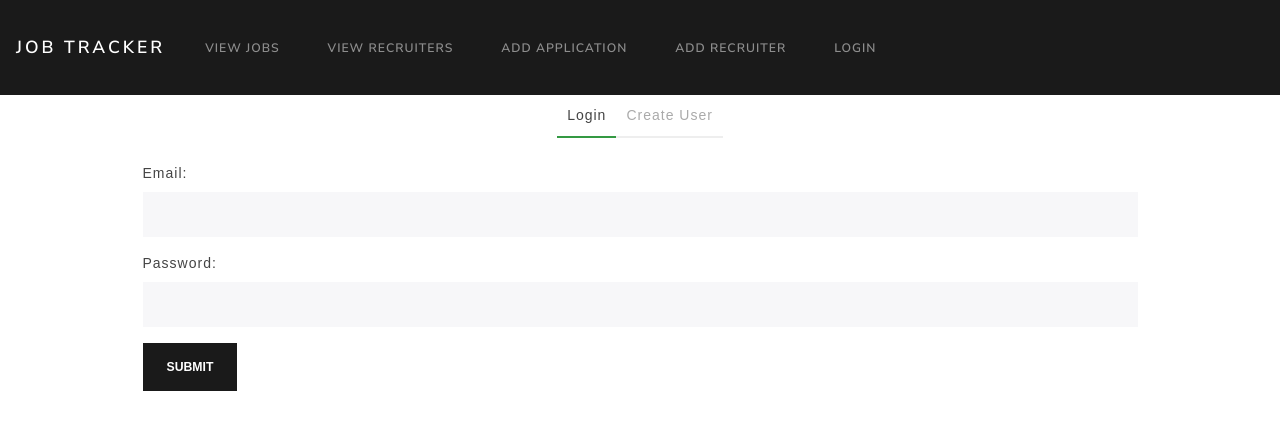
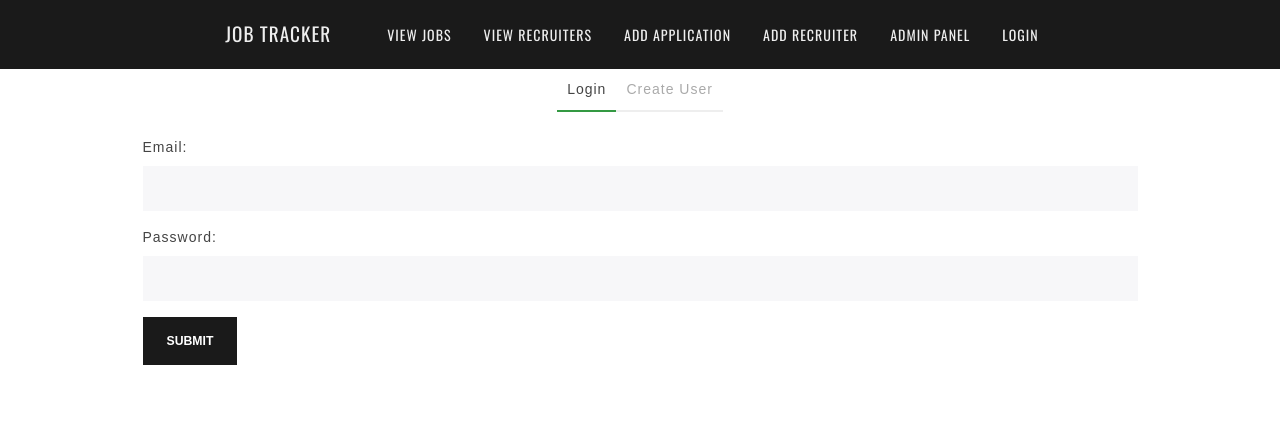
Before and after one commit to adrianpearman/JobTrackerAppv2, a React (Create React App) app in the folder client/: page /login in a window 1280 px wide. Shown: the top 430 px of the page. Built offline with nearby package versions, Linux system fonts and the light colour scheme; a web font is replaced by a local one; what @amcharts/amcharts4 would draw is missing.

Commit message:
further refactoring of app content.

```diff
--- a/client/src/components/App.js
+++ b/client/src/components/App.js
@@ -8,7 +8,7 @@ import store from "../redux/store";
 import history from "../utils/history";
 // Components
 import PrivateRoute from "../utils/PrivateRoute";
-import Header from "../containers/Header";
+import Header from "../containers/header/Header";
 import LoginPage from "./UserActions/LoginPage";
 import ErrorPage from "./ErrorPage";
 // Pages
@@ -16,6 +16,7 @@ import AddApplication from "./Applications/Jobs/AddApplication";
 import AddRecruiter from "./Applications/Recruiter/AddRecruiter";
 import ViewApplications from "./ViewApplicationData/ViewApplications";
 import ViewRecruiters from "./ViewRecruiterData/ViewRecruiters";
+import AdminContent from "./Admin/AdminContent";
 
 const App = () => {
   return (
@@ -27,11 +28,16 @@ const App = () => {
           <Route path="/login" component={LoginPage} exact />
           <Route path="/recruiters" component={ViewRecruiters} exact />
           <PrivateRoute
-            path="/add/application"
+            path="/admin/add/application"
             component={AddApplication}
             exact
           />
-          <PrivateRoute path="/add/recruiter" component={AddRecruiter} exact />
+          <PrivateRoute
+            path="/admin/add/recruiter"
+            component={AddRecruiter}
+            exact
+          />
+          <PrivateRoute path="/admin/content" component={AdminContent} exact />
           <Route path="/*" component={ErrorPage} />
         </Switch>
       </Router>
--- a/client/src/components/ViewApplicationData/ViewApplicationMonthly.js
+++ b/client/src/components/ViewApplicationData/ViewApplicationMonthly.js
@@ -6,7 +6,6 @@ class ViewMonthlyProgress extends Component {
   render() {
     return (
       <div>
-        <h1>ViewMonthlyProgress</h1>
         <LineChart />
         <TableContainer recruiter={false} />
       </div>
--- a/client/src/components/ViewRecruiterData/ViewRecruiterMonthly.js
+++ b/client/src/components/ViewRecruiterData/ViewRecruiterMonthly.js
@@ -6,7 +6,6 @@ class ViewRecruiterProgress extends Component {
   render() {
     return (
       <div>
-        <h1>ViewRecruiterProgress</h1>
         <LineChart />
         <TableContainer recruiter={true} />
       </div>
--- a/client/src/containers/Header.js
+++ /dev/null
@@ -1,57 +0,0 @@
-import React from "react";
-import { Link } from "react-router-dom";
-import { connect } from "react-redux";
-
-const Header = ({ ui }) => {
-  return (
-    <nav className="navbar navbar-expand-lg navbar-dark bg-primary">
-      <h1>
-        <Link className="navbar-brand" to="/">
-          Job Tracker
-        </Link>
-      </h1>
-
-      <div className="navbar-collapse" id="navbarColor01">
-        <ul className="navbar-nav mr-auto">
-          <li className="nav-item">
-            <Link className="nav-link" to="/">
-              View Jobs
-            </Link>
-          </li>
-          <li className="nav-item">
-            <Link className="nav-link" to="/recruiters">
-              View Recruiters
-            </Link>
-          </li>
-          {ui.isLoggedIn ? (
-            <>
-              <li className="nav-item">
-                <Link className="nav-link" to="/add/application">
-                  Add Application
-                </Link>
-              </li>
-              <li className="nav-item">
-                <Link className="nav-link" to="/add/recruiter">
-                  Add Recruiter
-                </Link>
-              </li>
-            </>
-          ) : null}
-          <li className="nav-item">
-            <Link className="nav-link" to="/login">
-              Login
-            </Link>
-          </li>
-        </ul>
-      </div>
-    </nav>
-  );
-};
-
-const mapStateToProps = ({ ui }) => {
-  return {
-    ui
-  };
-};
-
-export default connect(mapStateToProps)(Header);
```
